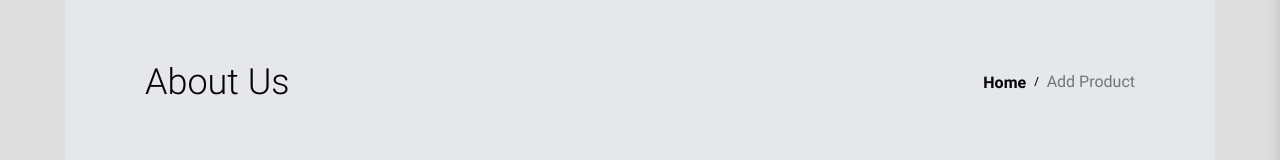
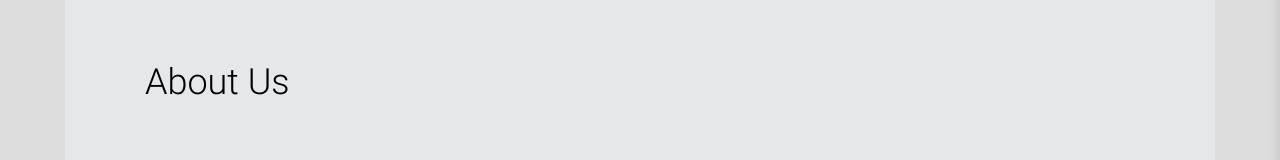
Before and after one commit to GBreg19/mint-store, a React (Create React App) app: page /#/about-us in a window 1280 px wide. Shown: the part 251-411 px from the top of the page. Built offline with nearby package versions, Linux system fonts and the light colour scheme.

Commit message:
contact page

```diff
--- a/src/App.js
+++ b/src/App.js
@@ -11,15 +11,11 @@ import SidebarMenu from "./components/Layout/SidebarMenu";
 import Login from "./components/Pages/Login";
 import Products from "./components/Pages/Products";
 import About from "./components/Pages/About";
+import Contact from "./components/Pages/Contact";
 
 function App() {
   const [isBurgerClicked, setIsBurgerClicked] = useState(false);
   const isClicked = useSelector((state) => state.cart.isClicked);
-
-  const [breadCrumbs, setBreadCrumbs] = useState([
-    { label: "Home", link: "/" },
-    { label: "Add Product" },
-  ]);
 
   const onSideBarMenuClick = (resp) => {
     setIsBurgerClicked(resp);
@@ -34,17 +30,10 @@ function App() {
       <Routes>
         <Route exact path="/" element={<Home />}></Route>
         <Route path="/products" element={<Products />}></Route>
-        <Route path="/about-us" element={<About data={breadCrumbs}/>}></Route>
-        <Route
-          exact
-          path="/login"
-          element={<Login data={breadCrumbs} />}
-        ></Route>
-        <Route
-          exact
-          path="/product-add"
-          element={<ProductAdd data={breadCrumbs} />}
-        ></Route>
+        <Route path="/about-us" element={<About />}></Route>
+        <Route path="/contact" element={<Contact />}></Route>
+        <Route exact path="/login" element={<Login />}></Route>
+        <Route exact path="/product-add" element={<ProductAdd />}></Route>
       </Routes>
       <Footer />
     </Fragment>
--- a/src/components/Breadcrumbs/Breadcrumbs.js
+++ b/src/components/Breadcrumbs/Breadcrumbs.js
@@ -1,31 +1,43 @@
-import React, { Fragment } from "react";
-import { Link } from "react-router-dom";
+import React from "react";
+import { Link, useLocation } from "react-router-dom";
 
-const BreadCrumbs = ({ items }) => {
+const BreadCrumbs = () => {
+  const location = useLocation();
   return (
     <nav>
-      <ul className="flex">
-        {items.map((item, index) => {
-          return (
-            <Fragment key={index}>
-              <li>
-                {item.link ? (
-                  <Link to={item.link} className="font-robotoBold pr-2">
-                    {item.label}
-                  </Link>
-                ) : (
-                  <h1 className="text-black/50 font-robotoReg pl-2">
-                    {item.label}
-                  </h1>
-                )}
-              </li>
-              <span className="text-xs flex items-center">
-                {items.length - 1 !== index && " / "}
-              </span>
-            </Fragment>
-          );
-        })}
-      </ul>
+      <nav>
+        <Link
+          to="/"
+          className={`${
+            location.pathname === "/"
+              ? "text-red-500"
+              : "text-green-500"
+          }
+          `}
+        >
+          Home
+        </Link>
+        <Link
+          to="/products"
+          className={
+            location.pathname.startsWith("/products")
+              ? "text-red-500"
+              : "text-green-500"
+          }
+        >
+          Products
+        </Link>
+        <Link
+          to="/products/1"
+          className={
+            location.pathname === "/products/1"
+              ? "text-red-500"
+              : "text-green-500"
+          }
+        >
+          Product 1
+        </Link>
+      </nav>
     </nav>
   );
 };
--- a/src/components/Layout/Nav.js
+++ b/src/components/Layout/Nav.js
@@ -27,7 +27,7 @@ const Nav = ({className}) => {
         About Us
       </li>
       <li
-        onClick={() => navigate("/")}
+        onClick={() => navigate("/contact")}
         className="cursor-pointer font-robotoBold hover:text-sky-500 duration-300"
       >
         Contact
--- a/src/components/Pages/About.js
+++ b/src/components/Pages/About.js
@@ -6,14 +6,13 @@ import { FaShoppingBag, FaPaypal, FaLocationArrow } from "react-icons/fa";
 import { BsStopwatch } from "react-icons/bs";
 import bg1 from "../../Images/bg1.jpg";
 
-const About = ({ data }) => {
+const About = () => {
   return (
     <Fragment>
       <Card>
         <h1 className="md:text-4xl text-2xl font-robotoLight text-center">
           About Us
         </h1>
-        <BreadCrumbs items={data} />
       </Card>
       <Container>
         <div className="relative overflow-hidden mb-20">
--- a/src/components/Pages/Contact.js
+++ b/src/components/Pages/Contact.js
@@ -1,9 +1,82 @@
-import React from 'react'
+import React, { Fragment } from "react";
+import Card from "../Layout/Card";
+import Container from "../UI/Container";
+import { FaRegClock } from "react-icons/fa";
+import { AiOutlineMail } from "react-icons/ai";
+import { CiLocationOn } from "react-icons/ci";
+import { HiOutlinePhone } from "react-icons/hi";
 
 const Contact = () => {
   return (
-    <div>Contact</div>
-  )
-}
+    <Fragment>
+      <Card>
+        <h1 className="md:text-4xl text-2xl font-robotoLight text-center">
+          Contact
+        </h1>
+      </Card>
+      <Container>
+        <div>
+          <div className="grid grid-cols-4 gap-10 pb-14 border-b-2 border-gray-200">
+            <div className="flex w-5/6">
+              <div className="mr-5">
+                <FaRegClock className="text-3xl" />
+              </div>
+              <div className="flex flex-col items-center font-robotoReg mb-5">
+                <div className="w-full mb-3">
+                  <h3 className="text-xl font-medium">Open houses</h3>
+                </div>
+                <span>
+                  <p>Mon – Fri : 8:30 – 18:00</p>
+                  <p>Sat – Sun : 9:00 – 17:00</p>
+                </span>
+              </div>
+            </div>
+            <div className="flex w-5/6">
+              <div className="mr-5">
+                <HiOutlinePhone className="text-3xl" />
+              </div>
+              <div className="flex flex-col items-center font-robotoReg mb-5">
+                <div className="w-full mb-3">
+                  <h3 className="text-xl font-medium">Phone number</h3>
+                </div>
+                <span>
+                  <p>(504) 586 256 23</p>
+                  <p>(306) 574 326 56</p>
+                </span>
+              </div>
+            </div>
+            <div className="flex w-5/6">
+              <div className="mr-5">
+                <AiOutlineMail className="text-3xl" />
+              </div>
+              <div className="flex flex-col items-center font-robotoReg mb-5">
+                <div className="w-full mb-3">
+                  <h3 className="text-xl font-medium">Our email</h3>
+                </div>
+                <span>
+                  <p>office@mint.com</p>
+                  <p>Info@mint.com</p>
+                </span>
+              </div>
+            </div>
+            <div className="flex w-5/6">
+              <div className="mr-5">
+                <CiLocationOn className="text-3xl" />
+              </div>
+              <div className="flex flex-col items-center font-robotoReg mb-5">
+                <div className="w-full mb-3">
+                  <h3 className="text-xl font-medium">Our location</h3>
+                </div>
+                <span>
+                  <p>18 Some St, Tbilisi, Georgia</p>
+                </span>
+              </div>
+            </div>
+          </div>
+        </div>
+      </Container>
+    </Fragment>
+  );
+};
 
-export default Contact
+export default Contact;
--- a/src/components/Pages/ProductAdd.js
+++ b/src/components/Pages/ProductAdd.js
@@ -8,7 +8,7 @@ import { useSelector } from "react-redux";
 import BreadCrumbs from "../Breadcrumbs/Breadcrumbs";
 import Card from "../Layout/Card";
 
-const ProductAdd = ({ data }) => {
+const ProductAdd = () => {
   const {
     errorTxts,
     setErrorTxts,
@@ -114,7 +114,6 @@ const ProductAdd = ({ data }) => {
         <h1 className="md:text-4xl text-2xl font-robotoLight text-center">
           Add Your Product Here
         </h1>
-        <BreadCrumbs items={data} />
       </Card>
       <Container>
         <form onSubmit={onSubmitHandler}>
```
